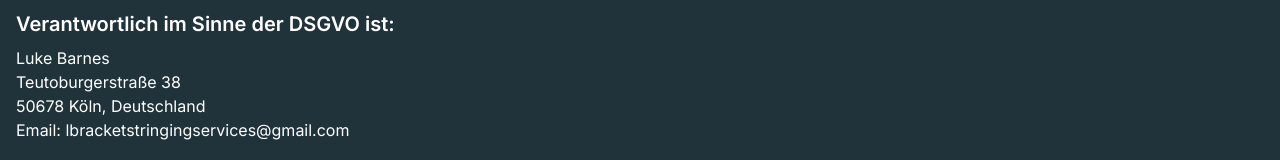
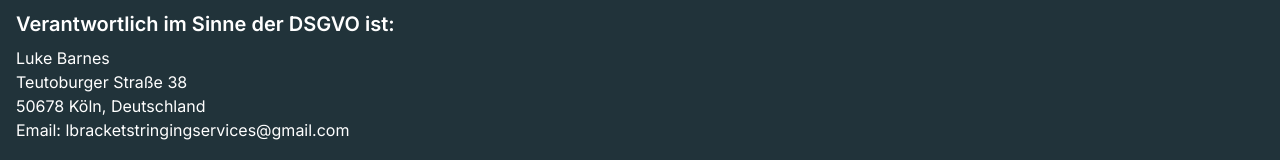
Before and after one commit to kjhgithub/lbrss2, a Next.js app: page /lbrss2/datenschutz in a window 1280 px wide. Shown: the part 306-466 px from the top of the page. Built offline with nearby package versions, Linux system fonts and the light colour scheme.

Commit message:
Update page.tsx

```diff
--- a/app/datenschutz/page.tsx
+++ b/app/datenschutz/page.tsx
@@ -218,7 +218,7 @@ function page() {
           </h2>
           <p className="flex flex-col mb-2">
             <span className="">Luke Barnes</span>
-            <span className="">Teutoburgerstraße 38</span>
+            <span className="">Teutoburger Straße 38</span>
             <span className="">50678 K&ouml;ln, Deutschland</span>
             <span className="">Email: lbracketstringingservices@gmail.com</span>
           </p>
```
